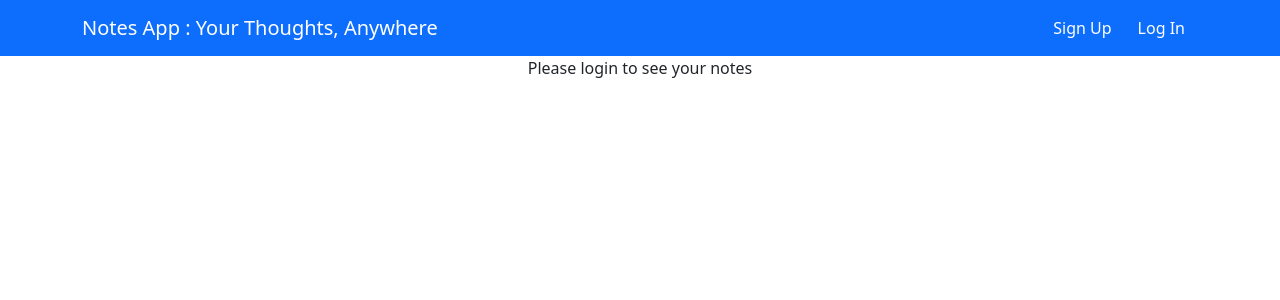
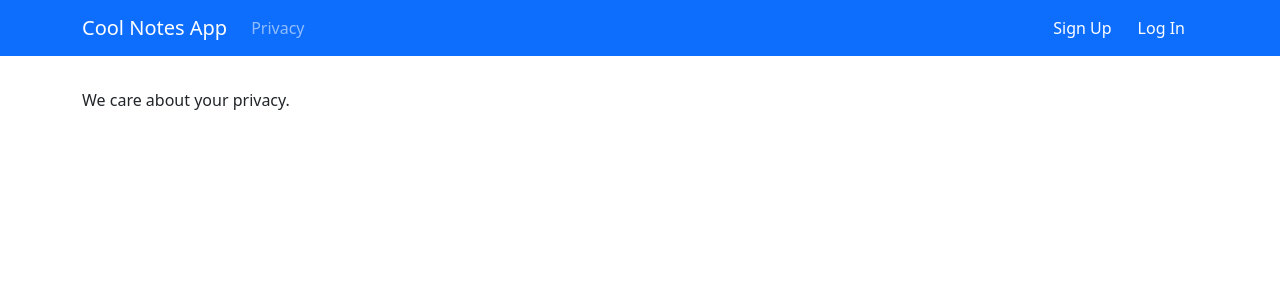
Before and after one commit to jayandra-XQ/noteApp, a React (Vite) app in the folder frontend/: page /privacy in a window 1280 px wide. Shown: the top 300 px of the page. Built offline with nearby package versions, Linux system fonts and the light colour scheme; no server answers.

Commit message:
routing with react-router-dom

```diff
--- a/frontend/src/App.tsx
+++ b/frontend/src/App.tsx
@@ -1,13 +1,18 @@
 
 import { useEffect, useState } from "react";
-import { Container } from "react-bootstrap";
+
 import SignUpModal from "./components/SignUpModal";
 import LoginModal from "./components/LoginModal";
 import NavBar from "./components/NavBar";
-import styles from './styles/NotePage.module.css'
+
 import { User } from "./models/user";
-import NotesPageLoggedInView from "./components/NotesPageLoggedInView";
-import NotePageLoggedOutView from "./components/NotePageLoggedOutView";
+import { BrowserRouter, Route, Routes } from "react-router-dom";
+import { Container } from "react-bootstrap";
+import NotesPage from "./pages/NotesPage";
+import PrivacyPage from "./pages/PrivacyPage";
+import NotFoundPage from "./pages/NotFoundPage";
+import styles from "./styles/App.module.css";
+
 
 
 function App() {
@@ -43,6 +48,7 @@ function App() {
 
   return (
     <>
+      <BrowserRouter>
         <div>
           <NavBar
             loggedInUser={loggedInUser}
@@ -51,16 +57,17 @@ function App() {
             onLogoutSuccessful={() => setLoggedInUser(null)}
           />
 
-        <Container className={styles.notePage}>
+          <Container className={styles.pageContainer}>
+            <Routes>
+              <Route path="/" element={<NotesPage loggedInUser={loggedInUser}/>}/>
 
-          <>
-            {
-              loggedInUser
-                ? <NotesPageLoggedInView />
-                : <NotePageLoggedOutView />
-            }
-          </>
+              <Route path="/privacy" element={<PrivacyPage />} />
+
+              <Route path="/*" element={<NotFoundPage />}/>
+            </Routes>
           </Container>
+
+
 
           {showSignUpModal &&
             <SignUpModal
@@ -82,6 +89,7 @@ function App() {
             />
           }
         </div>
+      </BrowserRouter>
     </>
   )
 }
--- a/frontend/src/components/NavBar.tsx
+++ b/frontend/src/components/NavBar.tsx
@@ -1,7 +1,8 @@
-import { Container, Nav, Navbar } from "react-bootstrap"
-import { User } from "../models/user"
-import NavBarLoggedInView from "./NavBarLoggedInView"
-import NavBarLoggedOutView from "./NavBarLoggedOutView"
+import { Container, Nav, Navbar } from "react-bootstrap";
+import { User } from "../models/user";
+import NavBarLoggedInView from "./NavBarLoggedInView";
+import NavBarLoggedOutView from "./NavBarLoggedOutView";
+import { Link } from "react-router-dom";
 
 interface NavBarProps {
   loggedInUser: User | null,
@@ -14,22 +15,26 @@ const NavBar = ({ loggedInUser, onSignUpClicked, onLoginClicked, onLogoutSuccess
   return (
     <Navbar bg="primary" variant="dark" expand="sm" sticky="top">
       <Container>
-        <Navbar.Brand >
-          Notes App : Your Thoughts, Anywhere
+        <Navbar.Brand as={Link} to="/">
+          Cool Notes App
         </Navbar.Brand>
         <Navbar.Toggle aria-controls="main-navbar" />
         <Navbar.Collapse id="main-navbar">
+          <Nav>
+            <Nav.Link as={Link} to="/privacy">
+              Privacy
+            </Nav.Link>
+          </Nav>
           <Nav className="ms-auto">
-              {loggedInUser
-              ? <NavBarLoggedInView  user={loggedInUser} onLogoutSuccessful={onLogoutSuccessful} />
-              :
-              <NavBarLoggedOutView onLoginClicked={onLoginClicked} onSignUpClicked={onSignUpClicked}/>
-              }
+            {loggedInUser
+              ? <NavBarLoggedInView user={loggedInUser} onLogoutSuccessful={onLogoutSuccessful} />
+              : <NavBarLoggedOutView onLoginClicked={onLoginClicked} onSignUpClicked={onSignUpClicked} />
+            }
           </Nav>
         </Navbar.Collapse>
       </Container>
     </Navbar>
-  )
+  );
 }
 
-export default NavBar
+export default NavBar;
--- /dev/null
+++ b/frontend/src/pages/NotFoundPage.tsx
@@ -0,0 +1,10 @@
+
+const NotFoundPage = () => {
+  return (
+    <div>
+      <p>Page not found</p>
+    </div>
+  )
+}
+
+export default NotFoundPage
--- /dev/null
+++ b/frontend/src/pages/NotesPage.tsx
@@ -0,0 +1,26 @@
+import { Container } from "react-bootstrap"
+import styles from '../styles/NotePage.module.css'
+import NotesPageLoggedInView from "../components/NotesPageLoggedInView"
+import NotesPageLoggedOutView from "../components/NotePageLoggedOutView"
+import { User } from "../models/user";
+
+interface NotesPageProps {
+  loggedInUser: User | null;
+}
+
+const NotesPage = ({loggedInUser}: NotesPageProps) => {
+  return (
+    <Container className={styles.notePage}>
+
+    <>
+      {
+        loggedInUser
+          ? <NotesPageLoggedInView />
+          : <NotesPageLoggedOutView />
+      }
+    </>
+  </Container>
+  )
+}
+
+export default NotesPage
--- /dev/null
+++ b/frontend/src/pages/PrivacyPage.tsx
@@ -0,0 +1,10 @@
+
+const PrivacyPage = () => {
+  return (
+    <div>
+      <p>We care about your privacy.</p>
+    </div>
+  )
+}
+
+export default PrivacyPage
--- /dev/null
+++ b/frontend/src/styles/App.module.css
@@ -0,0 +1,3 @@
+.pageContainer {
+  padding: 32px 0;
+}
```
Lines whose indentation alone changed are shown as unchanged.
